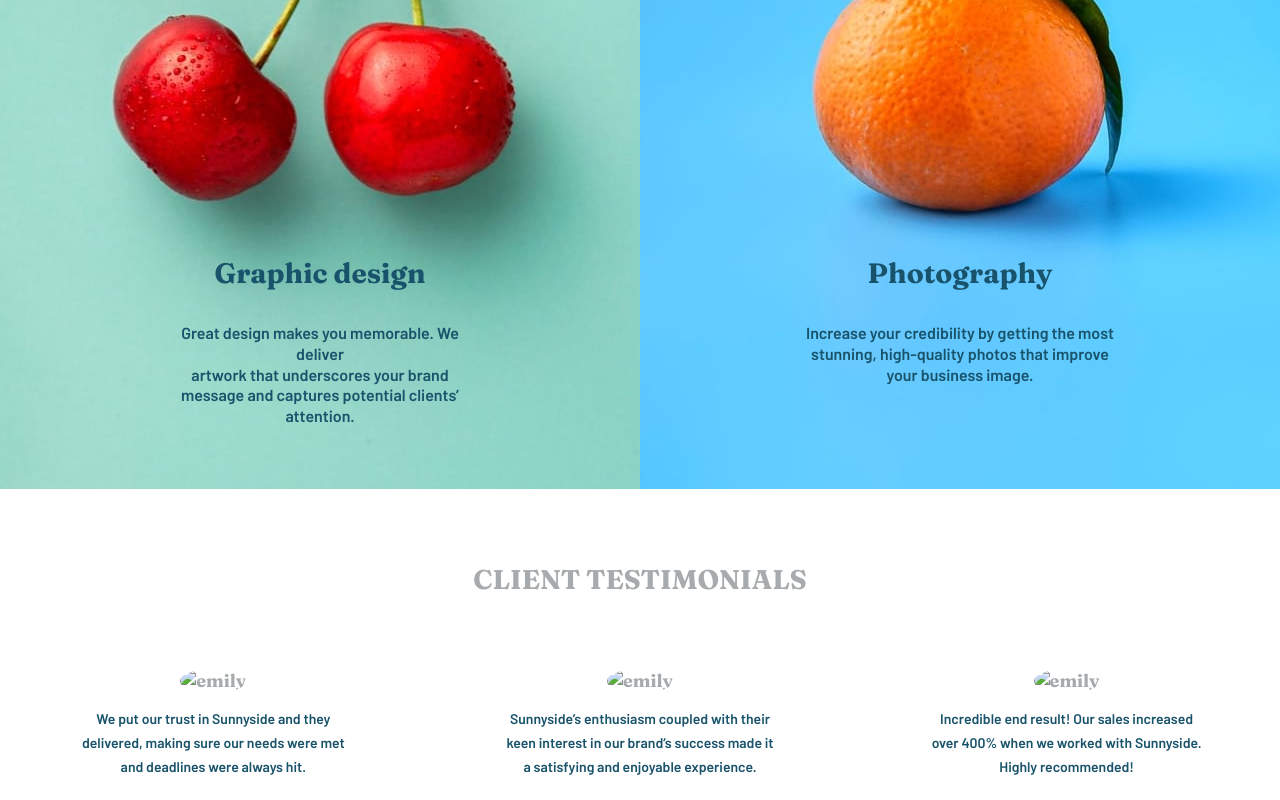
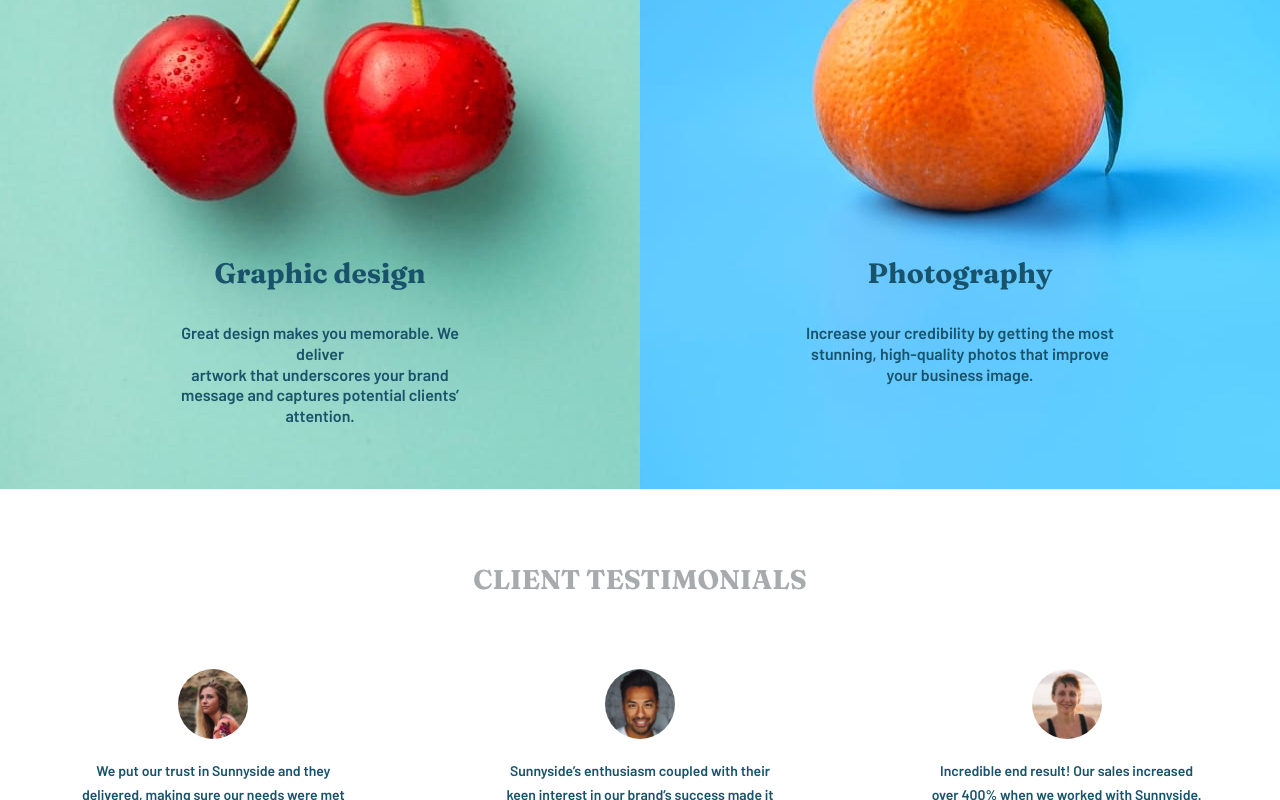
Before and after one commit to GV-9/Sunnyside-agency-landing-page-challenge-hub, a plain HTML site: page index.html in a window 1280 px wide. Shown: the part 2000-2800 px from the top of the page. Drawn offline with nearby package versions, Linux system fonts and the light colour scheme; files whose address does not match are found by name.

Commit message:
Update index.html
Changed files path to correctly views script and images

```diff
--- a/index.html
+++ b/index.html
@@ -20,7 +20,8 @@
     <div class="overlay has-fade"></div>
     <nav class="container container--pall flex flex-jc-sb flex-ai-c">
       <a href="/" class="header__logo">
-        <img src="./images/logo.svg" alt="Sunnyside">
+        <img src="logo.svg" alt="Sunnyside">
+       <!-- <img src="./images/logo.svg" alt="Sunnyside"> -->
       </a>
       <a href="#" id="btnHamburger" class="header__toggle hide-for-desktop">
         <span></span>
@@ -95,7 +96,8 @@
   <div class="testimonials__grid">
     <div class="testimonials__row container--pall">
       <div class="testimonials__image">
-        <img src="./images/image-emily.jpg" alt="emily">
+        <img src="image-emily.jpg" alt="emily">
+        <!-- <img src="./images/image-emily.jpg" alt="emily"> -->
       </div>
       <div class="testimonials__text">
         <p>
@@ -111,7 +113,8 @@
     </div>
     <div class="testimonials__row container--pall">
       <div class="testimonials__image">
-        <img src="./images/image-thomas.jpg" alt="emily">
+        <img src="image-thomas.jpg" alt="emily">
+        <!-- <img src="./images/image-thomas.jpg" alt="emily"> -->
       </div>
       <div class="testimonials__text">
         <p>
@@ -128,7 +131,8 @@
     </div>
     <div class="testimonials__row container--pall">
       <div class="testimonials__image">
-        <img src="./images/image-jennie.jpg" alt="emily">
+        <img src="image-jennie.jpg" alt="emily">
+        <!-- <img src="./images/image-jennie.jpg" alt="emily"> -->
       </div>
       <div class="testimonials__text">
         <p>
@@ -198,7 +202,8 @@
   </div>
 -->
 
-  <script src="/app/js/script.js"></script>
+  <script src="script.js"></script>
+  <!-- <script src="/app/js/script.js"></script> -->
   <script type="module" src="https://unpkg.com/ionicons@5.5.2/dist/ionicons/ionicons.esm.js"></script>
   <script nomodule src="https://unpkg.com/ionicons@5.5.2/dist/ionicons/ionicons.js"></script>
 </body>
```
